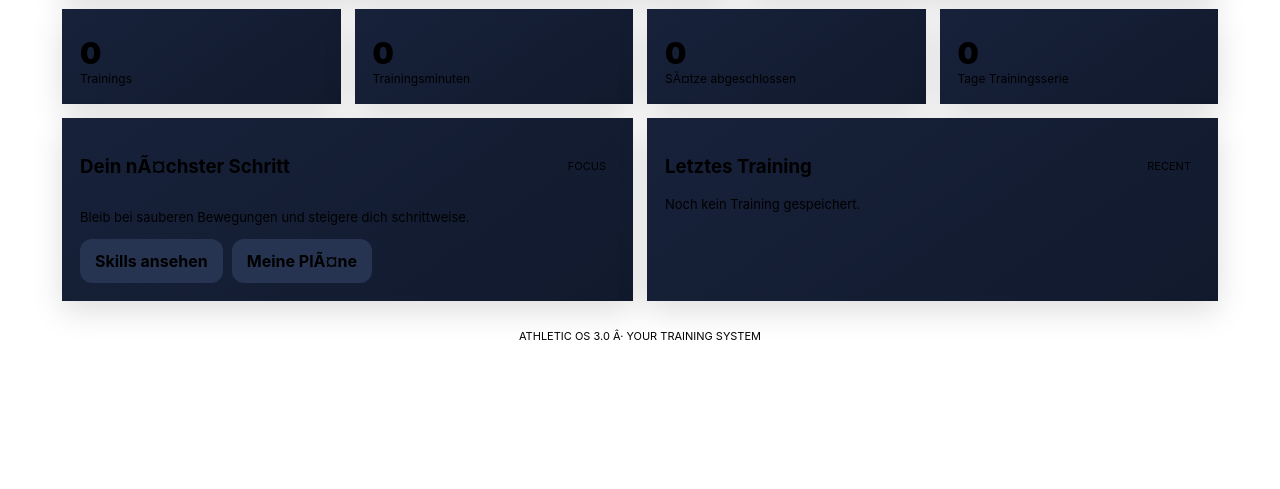
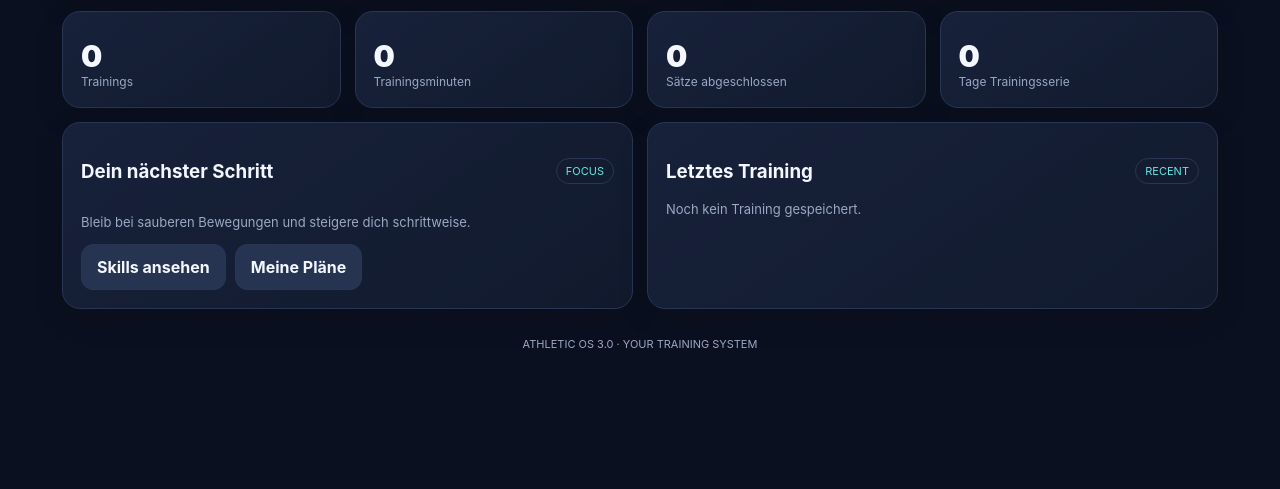
Before and after one commit to ifimax/Athletic.Os, a plain HTML site: page index.html in a window 1280 px wide. Shown: the part 511-1000 px from the top of the page. Drawn offline with Linux system fonts and the light colour scheme.

Commit message:
Version 3.0
Removed duplicate title tag and adjusted style tag.

```diff
--- a/index.html
+++ b/index.html
@@ -3,11 +3,9 @@
 <head>
  <title>ATHLETIC OS 3.0</title>
 <link rel="icon" type="image/png" href="logo.png">
-<style>
 <meta charset="UTF-8">
 <meta name="viewport" content="width=device-width, initial-scale=1.0">
 <meta name="theme-color" content="#0b1020">
-<title>ATHLETIC OS 3.0</title>
 <style>
 :root{--bg:#0b1020;--panel:#131b30;--panel2:#1a2540;--line:#293653;--text:#f4f7ff;--muted:#9aa8c3;--accent:#a3ff6f;--cyan:#63e6e2;--purple:#b6a0ff;--danger:#ff7c91;--radius:18px}
 *{box-sizing:border-box}body{margin:0;background:radial-gradient(circle at 80% -10%,#23345b 0,transparent 35%),var(--bg);color:var(--text);font-family:Inter,system-ui,Arial,sans-serif;min-height:100vh}
```
